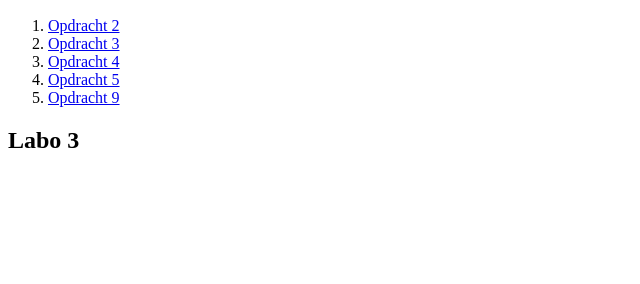
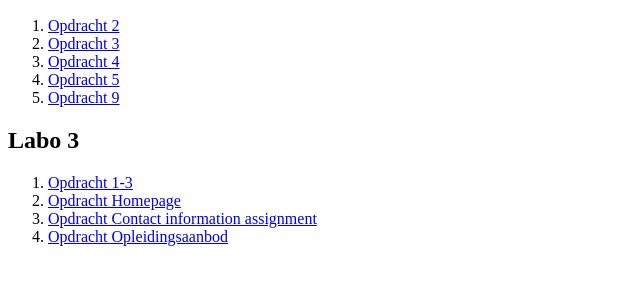
Before and after one commit to AaronVives/AaronVives.github.io, a plain HTML site: page index.html in a window 1280 px wide. Shown: the part 110-394 px from the top of the page, without its empty margins (0-640 px from the left). Drawn offline with Linux system fonts and the light colour scheme.

Commit message:
layout lab3

```diff
--- a/index.html
+++ b/index.html
@@ -16,7 +16,10 @@
 </ol>
 <h2>Labo 3</h2>
 <ol>
-
+    <li><a href="Labo3/opdrachten_1_2_3.html">Opdracht 1-3</a></li>
+    <li><a href="Labo3/Homepage/index.html">Opdracht Homepage</a></li>
+    <li><a href="Labo3/Contact/index.html">Opdracht Contact information assignment</a></li>
+    <li><a href="Labo3/Opleidingsaanbod/index.html">Opdracht Opleidingsaanbod</a></li>
 </ol>
 </body>
 </html>
```
Also changed, not shown: Labo3/Opleidingsaanbod/index.html (added).
